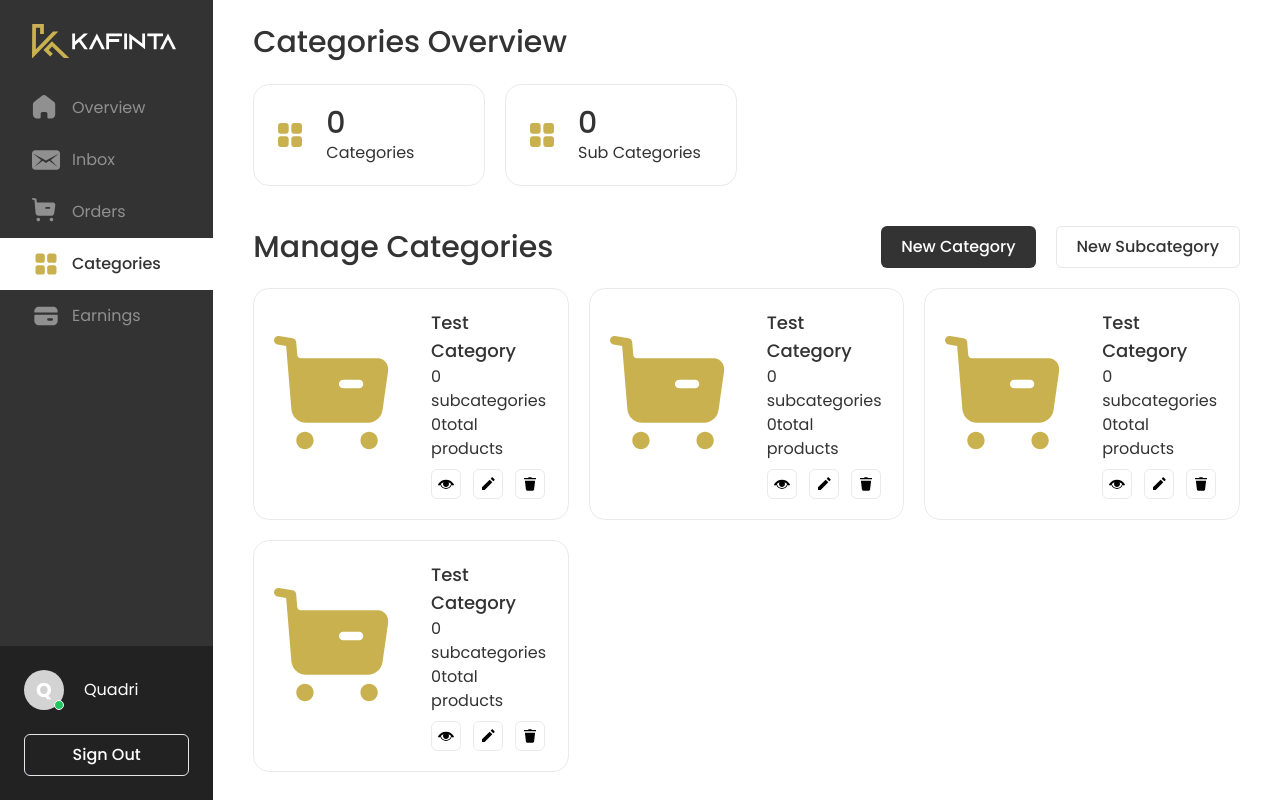
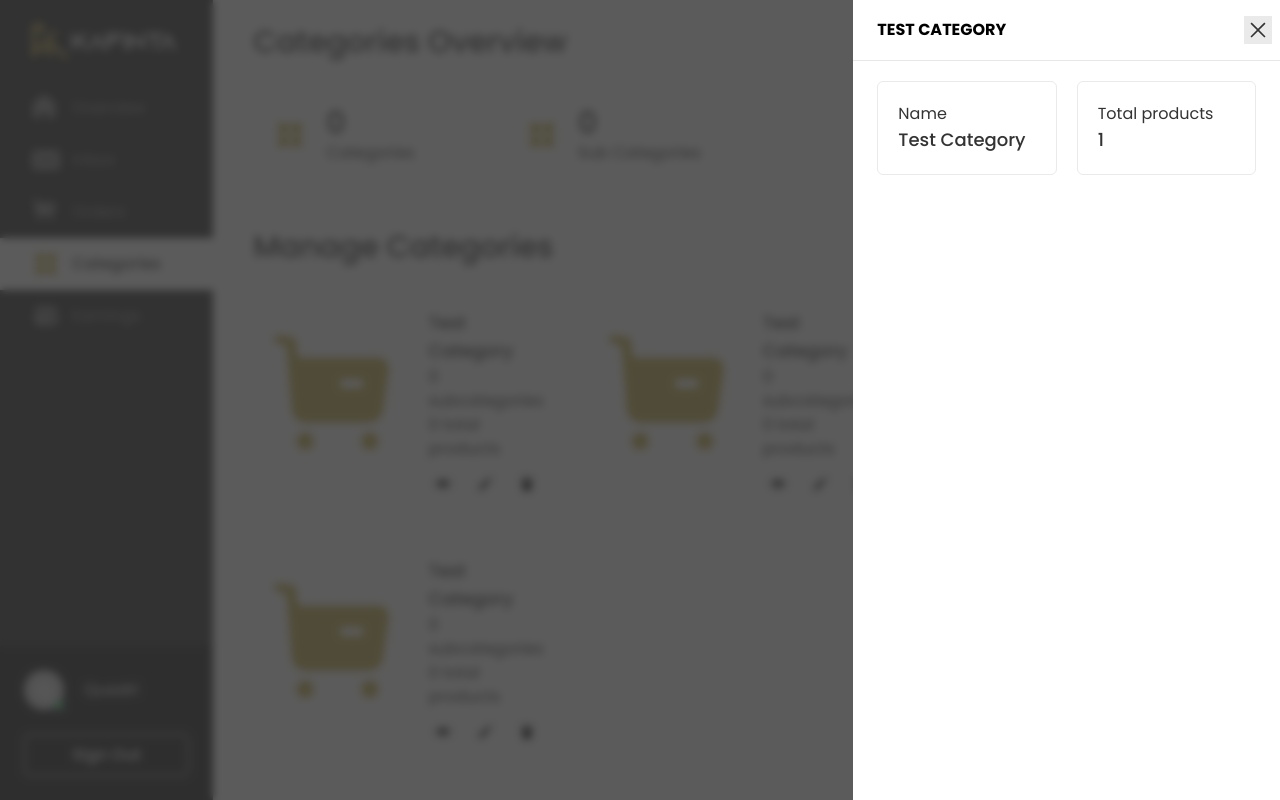
Before and after one commit to kafinta/admin-frontend, a Nuxt app: page /categories in a window 1280 px wide. Both pictures are taken after a click on the button 446 px from the left and 484 px from the top of the page. Built offline with nearby package versions, Linux system fonts and the light colour scheme.

Commit message:
chore: view category event handled

```diff
--- /dev/null
+++ b/components/Modals/Drawer.vue
@@ -0,0 +1,74 @@
+<template>
+  <div>
+    <transition name="slide-fade">
+      <div @click="emitCloseDialogEvent()" v-show="openDialog" class="h-screen cursor-pointer filter w-full bg-accent1-700 bg-opacity-50 fixed z-140 top-0">
+      </div>
+    </transition>
+
+    <transition name="slide-in-left">
+      <div v-show="openDialog" class="fixed w-full sm:w-2/3 lg:w-3/5 xl:w-1/3 right-0 bg-white h-full z-150 top-0">
+        <div class="relative h-full">
+          <div class="flex justify-between items-center border-b border-accent1-100 py-3 sm:py-4 sm:px-2 select-none">
+            <p class="uppercase font-bold px-4 select-none"><slot name="title" /></p>
+            <button @click="emitCloseDialogEvent()" class="block outline-none border-none p-1 cursor-pointer hover:bg-primary hover:text-white text-secondary bg-accent-100 transition duration-300">
+              <UiIconsClose class="h-5 w-5 " />
+            </button>
+          </div>
+
+          <div class="px-4 md:px-6 py-5 " :class="(footerButtons ? 'h-screen-80' : 'h-screen-85') + ' ' + (scrollable ? 'custom-scroll-y' : 'overflow-hidden')">
+            <slot />
+          </div>
+
+          <div v-show="footerButtons" class="absolute bottom-0 w-full select-none">
+            <div class="w-full flex justify-between">
+              <a @click="emitCloseDialogEvent()" class="uppercase font-medium border-t border-r border-gray-400 shadow rounded-bl-xl w-1/2 block px-2 py-3 text-center cursor-pointer bg-white hover:bg-gray-200 transition duration-500">
+                {{cancelText}}
+              </a>
+              <a @click="emitOkEvent()" class="uppercase font-medium border-t border-accent1-300 shadow rounded-br-xl w-1/2 block px-2 py-3 text-center cursor-pointer bg-accent1-100 hover:bg-accent1-200 transition duration-500">
+                {{okText}}
+              </a>
+            </div>
+
+          </div>
+        </div>
+
+      </div>
+    </transition>
+
+  </div>
+</template>
+
+<script>
+export default {
+  name: "Side",
+  props: {
+    openDialog: Boolean,
+    footerButtons: {
+      type: Boolean,
+      default: false,
+    },
+    scrollable: {
+      type: Boolean,
+      default: false,
+    },
+    cancelText: {
+      type: String,
+      default: 'Cancel'
+    },
+    okText: {
+      type: String,
+      default: 'Ok'
+    }
+  },
+
+  methods: {
+    emitCloseDialogEvent(){
+      this.$emit('closeDialog')
+    },
+    emitOkEvent(){
+      this.$emit('continueAction')
+    }
+  }
+
+}
+</script>
--- a/components/Navigation/Side/Bar.vue
+++ b/components/Navigation/Side/Bar.vue
@@ -1,6 +1,6 @@
 <template>
   <transition name="slide-fade" >
-    <nav class="fixed z-100 top-0 left-0 w-4/6 md:w-1/4 lg:w-1/5 xl:w-1/6 flex flex-col justify-between bg-secondary h-screen">
+    <nav class="fixed z-30 top-0 left-0 w-4/6 md:w-1/4 lg:w-1/5 xl:w-1/6 flex flex-col justify-between bg-secondary h-screen">
       <div class="mt-6">
         <div class="px-8">
           <NavigationLogoInverted class="w-36 text-white"/>
--- a/components/Shared/Backdrop.vue
+++ b/components/Shared/Backdrop.vue
@@ -1,7 +1,7 @@
 <template>
     <transition name="fade">
         <div v-show="show" @click="$emit('close')"
-            class="fixed h-screen w-full bg-secondary bg-opacity-80 z-50 cursor-pointer backdrop-blur-sm">
+            class="fixed h-screen w-full bg-secondary bg-opacity-80 inset-0 z-50 cursor-pointer backdrop-blur-sm">
         </div>
         <slot />
     </transition>
--- a/components/Ui/Cards/Categories.vue
+++ b/components/Ui/Cards/Categories.vue
@@ -1,10 +1,10 @@
 <template>
-  <div class="border border-accent-100 rounded-2xl p-5 flex items-center gap-5">
+  <div class="border border-accent-100 rounded-2xl p-5 flex items-center gap-4">
     <img :src="imagePath" class="w-1/2" alt="">
     <div>
       <UiTypographyH3>{{ category_name }}</UiTypographyH3>
       <UiTypographyP>{{ subcategories }} subcategories</UiTypographyP>
-      <UiTypographyP>{{ products }}total products</UiTypographyP>
+      <UiTypographyP>{{ products }} total products</UiTypographyP>
 
       <div class="mt-2 flex gap-3">
         <button @click="$emit('viewCategory')" class="p-1.5 border border-accent-100 rounded-md hover:border-primary hover:text-primary duration-500 ease-in-out">
--- a/pages/categories.vue
+++ b/pages/categories.vue
@@ -1,7 +1,23 @@
 <template>
   <div>
+    <ModalsDrawer :openDialog="openDialog" @closeDialog="viewCategory()">
+      <template #title>Test Category</template>
+      <div>
+        <div class="grid grid-cols-2 gap-5">
+          <div class="p-5 border border-accent-100 rounded-md">
+            <UiTypographyP>Name</UiTypographyP>
+            <UiTypographyH3>Test Category</UiTypographyH3>
+          </div>
+          <div class="p-5 border border-accent-100 rounded-md">
+            <UiTypographyP>Total products</UiTypographyP>
+            <UiTypographyH3>1</UiTypographyH3>
+          </div>
+        </div>
+      </div>
+    </ModalsDrawer>
+    <SharedBackdrop :show="openDialog" @close="viewCategory()" />
     <UiTypographyH2>Categories Overview</UiTypographyH2>
-    <div class="grid gri-cols-2 lg:grid-cols-4 gap-5 my-6">
+    <div class="grid grid-cols-2 lg:grid-cols-4 gap-5 my-6">
       <UiCardsOverview v-for="item in overview" :key="item.id" :imagePath="item.imagePath" :item="item.title" :item_count="item.count" :route="item.route" />
     </div>
     <div class="flex justify-between items-center mt-10">
@@ -12,7 +28,7 @@
         <UiButtonsTertiary>New Subcategory</UiButtonsTertiary>
       </div>
     </div>
-    <div class="grid grid-cols-2 lg:grid-cols-3 gap-3 md:gap-5 mt-5">
+    <div class="grid grid-cols-2 lg:grid-cols-3 gap-3 md:gap-4 mt-5">
       <UiCardsCategories v-for="category in categories" :key="category.id" :imagePath="category.imagePath" :category_name="category.name" :subcategories="category.subcategory" :products="category.products"
       @viewCategory="viewCategory()"
       @editCategory="editCategory()"
@@ -26,6 +42,7 @@ export default {
   layout: 'user',
   data() {
     return {
+      openDialog: false,
       overview: [
         {
           id: 1,
@@ -78,10 +95,9 @@ export default {
 
   methods: {
     viewCategory(){
-
+      this.openDialog = !this.openDialog
     },
     editCategory(){
-
     },
     deleteCategory(){
 
```
